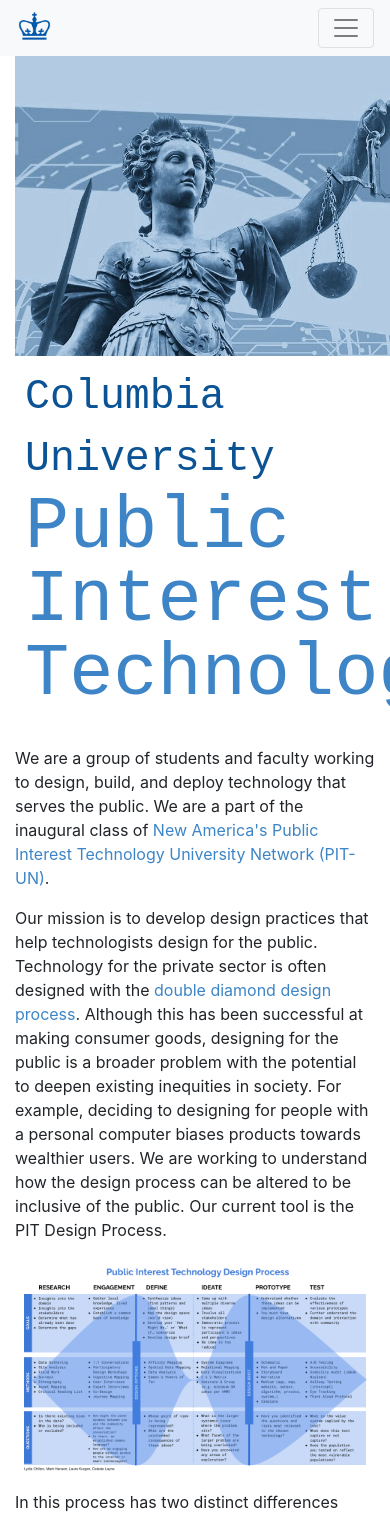
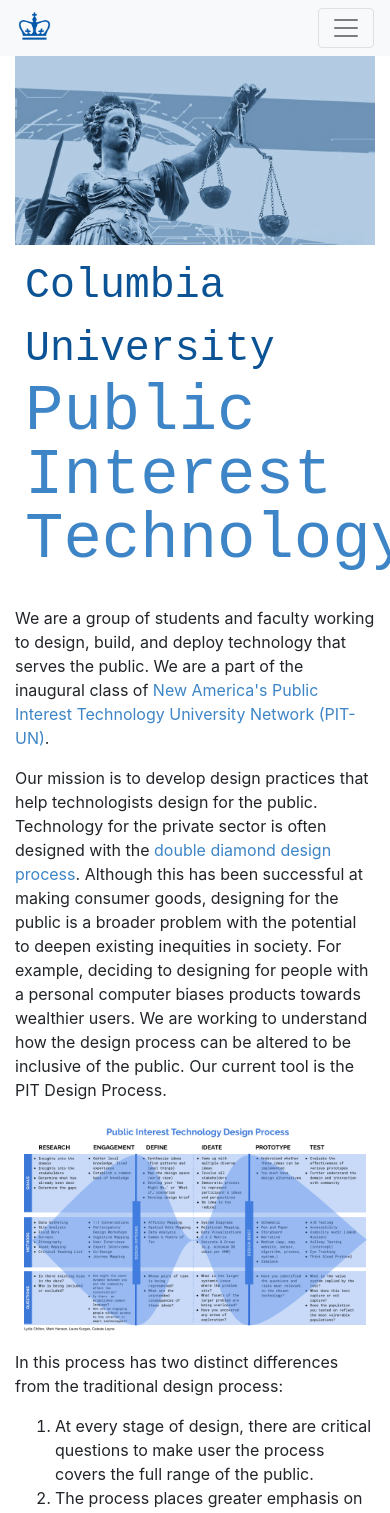
Before and after one commit to columbia-pit/columbia-pit.github.io, a Jekyll site: the page built from index.html, in a window 390 px wide. Shown: the top 1513 px of the page. Built offline with Jekyll 4.4.1, drawn with Linux system fonts in a browser that asks for light colours; nearby versions of some CDN libraries.

Commit message:
fixes for mobile

```diff
--- a/assets/css/main.scss
+++ b/assets/css/main.scss
@@ -11,7 +11,7 @@
 
 #pit{
     color: #3d85c6;
-    font-size: 4.6em;
+    font-size: 4em;
     line-height: 1em;
     font-family: 'IBM Plex Mono', monospace;
 }
--- a/index.html
+++ b/index.html
@@ -7,10 +7,10 @@
 <div class='container'>
       <div class="row">
          <div class="col-md">
-                <img src="/images/cu-pit-logo.jpeg" style="max-height: 300px;">
+                <img src="/images/cu-pit-logo.jpeg" style="max-height: 300px; width:100%;">
          </div>
          <div class="col-md">
-            <div style="margin: 10px">
+            <div style="margin: 10px; width:100%;">
                 <div id="cu">
                  Columbia University
                 </div>
```
Also changed, not shown: 4 other files.
